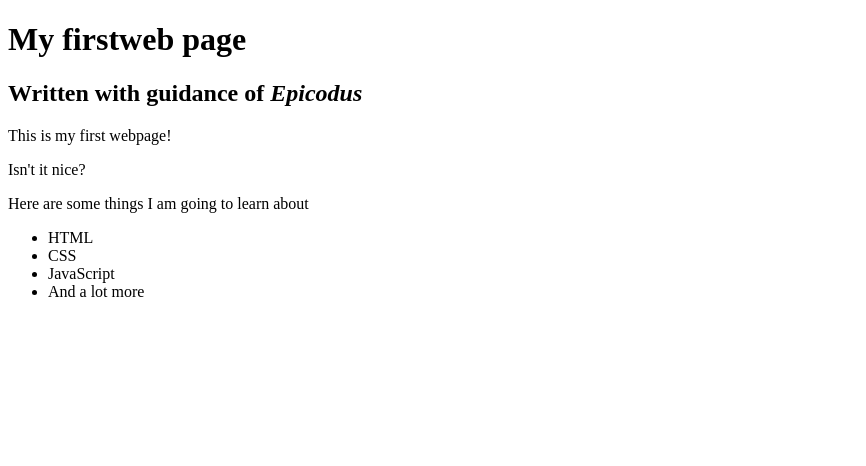
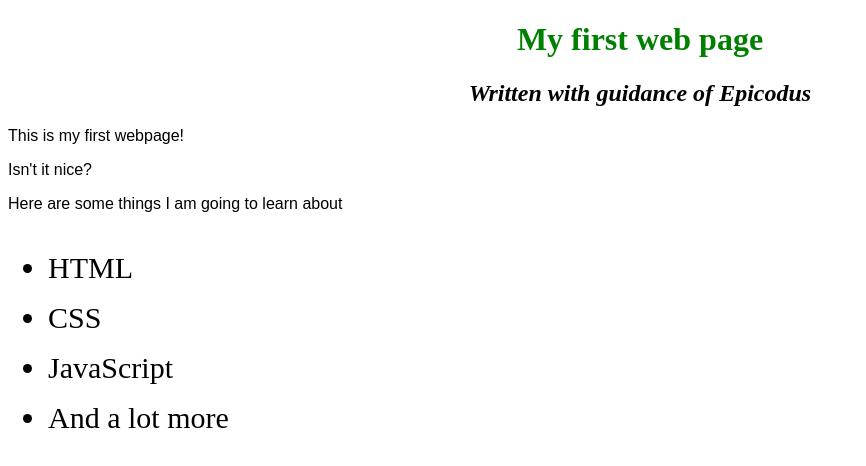
Before and after one commit to coleanneberg/my-first-webpage, a plain HTML site: page my-first-webpage.html in a window 1280 px wide. Shown: the whole page, without its empty margins (0-866 px from the left). Drawn offline with Linux system fonts and the light colour scheme.

Commit message:
CSS for various webpages

```diff
--- a/css/styles.css
+++ b/css/new-styles.css
@@ -1,5 +1,5 @@
 h1 {
-  color: blue;
+  color: green;
   text-align: center;
 }
 
@@ -10,9 +10,10 @@ h2 {
 
 p {
   font-family: sans-serif;
+  font-weight: lighter;
 }
 
 ul {
-  font-size: 20px;
-  line-height: 30px;
+  font-size: 30px;
+  line-height: 50px;
 }
--- a/my-first-webpage.html
+++ b/my-first-webpage.html
@@ -1,10 +1,11 @@
 <!DOCTYPE html>
 <html>
   <head>
+    <link href="css/new-styles.css" rel="stylesheet" type="text/css">
     <title>Web page #1!</title>
   </head>
   <body>
-    <h1>My <strong>first</strong>web page</h1>
+    <h1>My <strong>first</strong> web page</h1>
     <h2>Written with guidance of <em>Epicodus</em></h2>
     <p>This is my first webpage!</p>
     <p>Isn't it nice?</p>
```
Also changed, not shown: favorite-places.html (added, +16 -0 lines), 2 other files.
